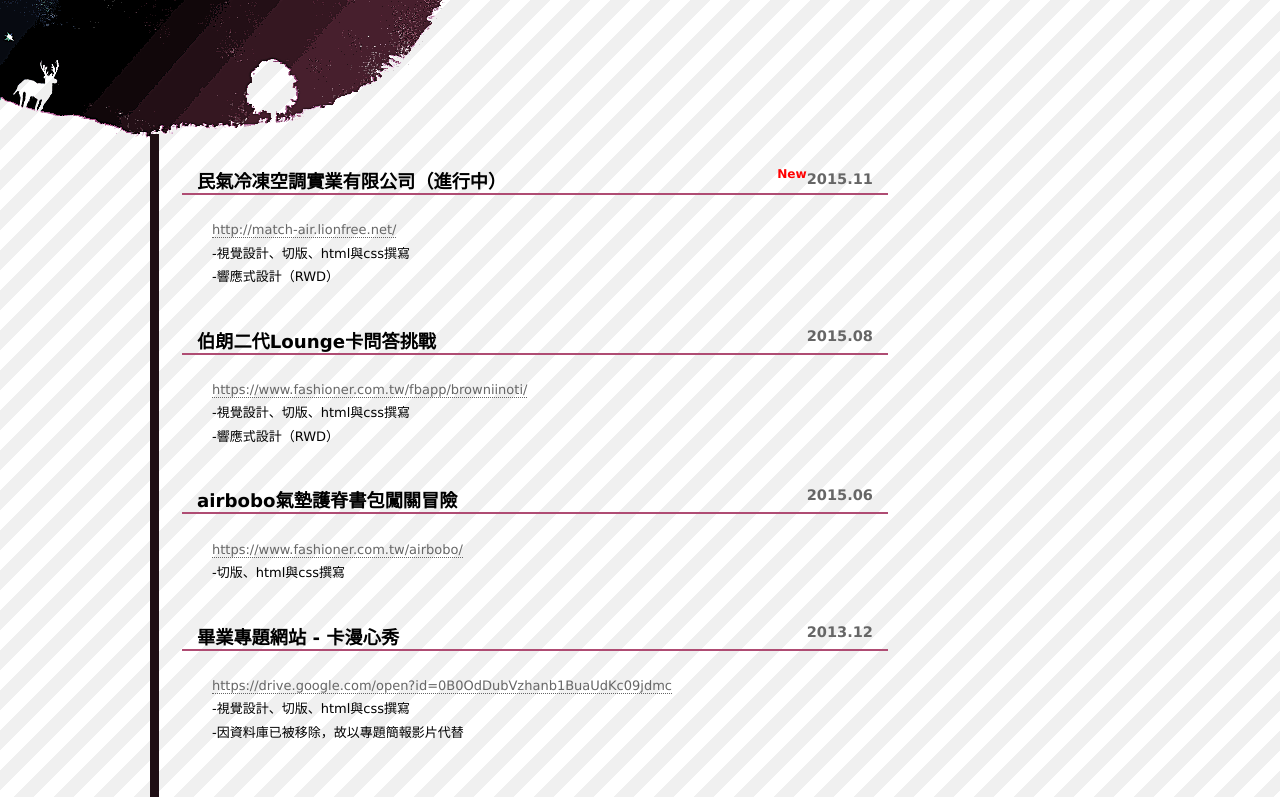
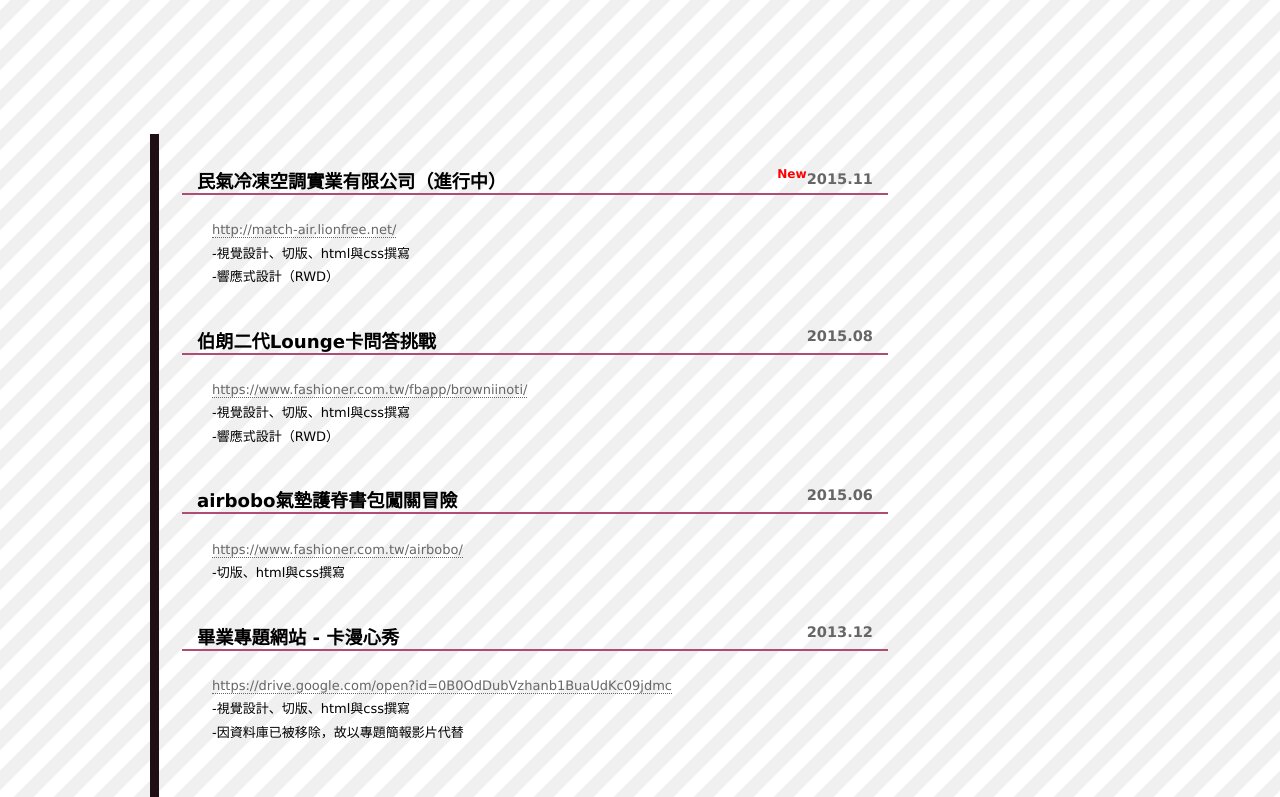
Before and after one commit to zebra7979/zebra7979.github.io, a plain HTML site: page index.html in a window 1280 px wide. Shown: the part 150-947 px from the top of the page. Drawn offline with Linux system fonts and the light colour scheme.

Commit message:
Update style.css

```diff
--- a/css/style.css
+++ b/css/style.css
@@ -6,7 +6,7 @@
 }
 
 body {
-	background-color: #ccc;
+	background-color: #FFFFFF;
 	margin: 0 auto;
 	font-family: '微軟正黑體',Verdana, sans-serif;
 	font-size: 13px;
@@ -26,7 +26,7 @@ a:hover {
 }
 
 #base {
-	background-image: url(../images/bg.gif);
+
 	background-position: left -50px;
 	background-repeat: no-repeat;
 }
```
